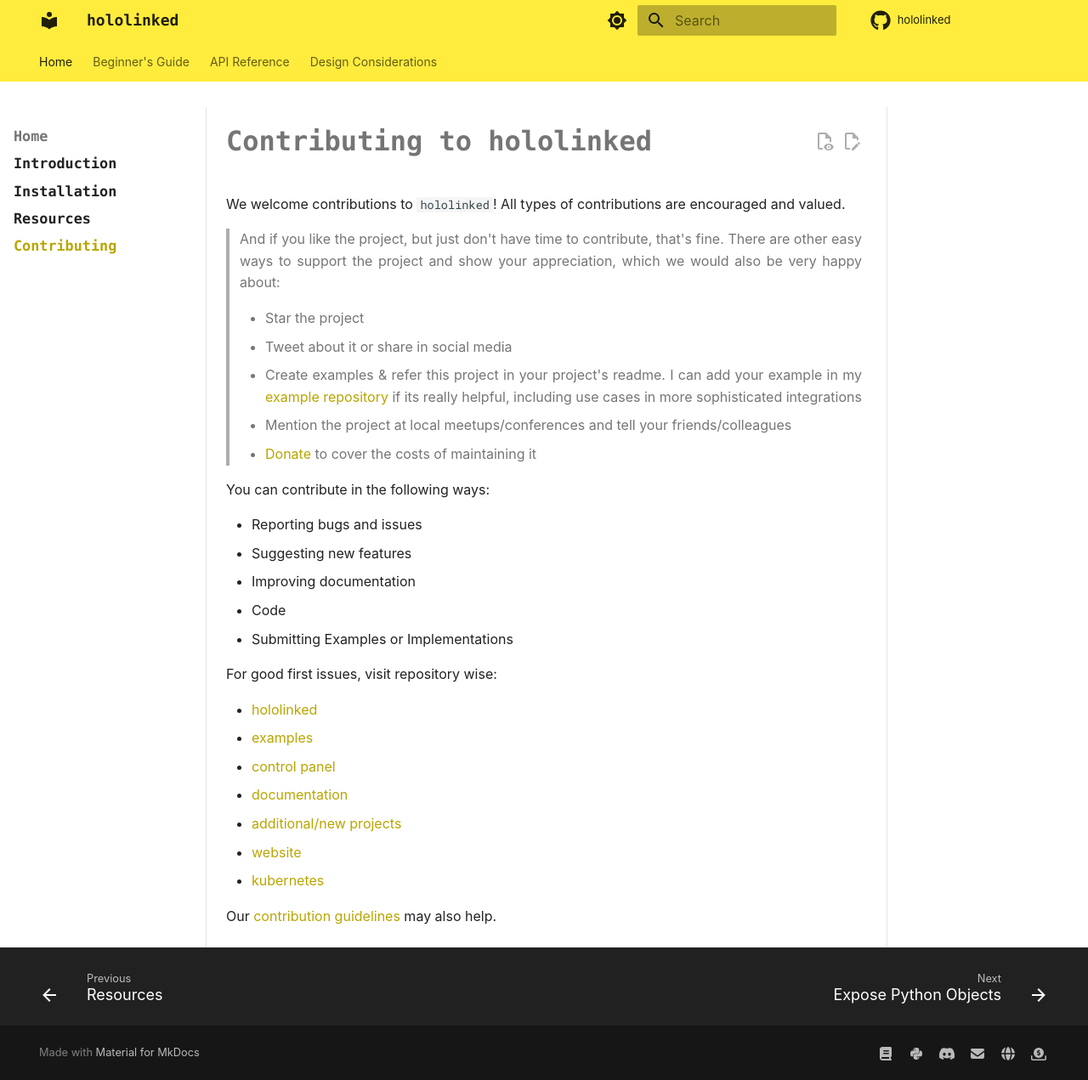
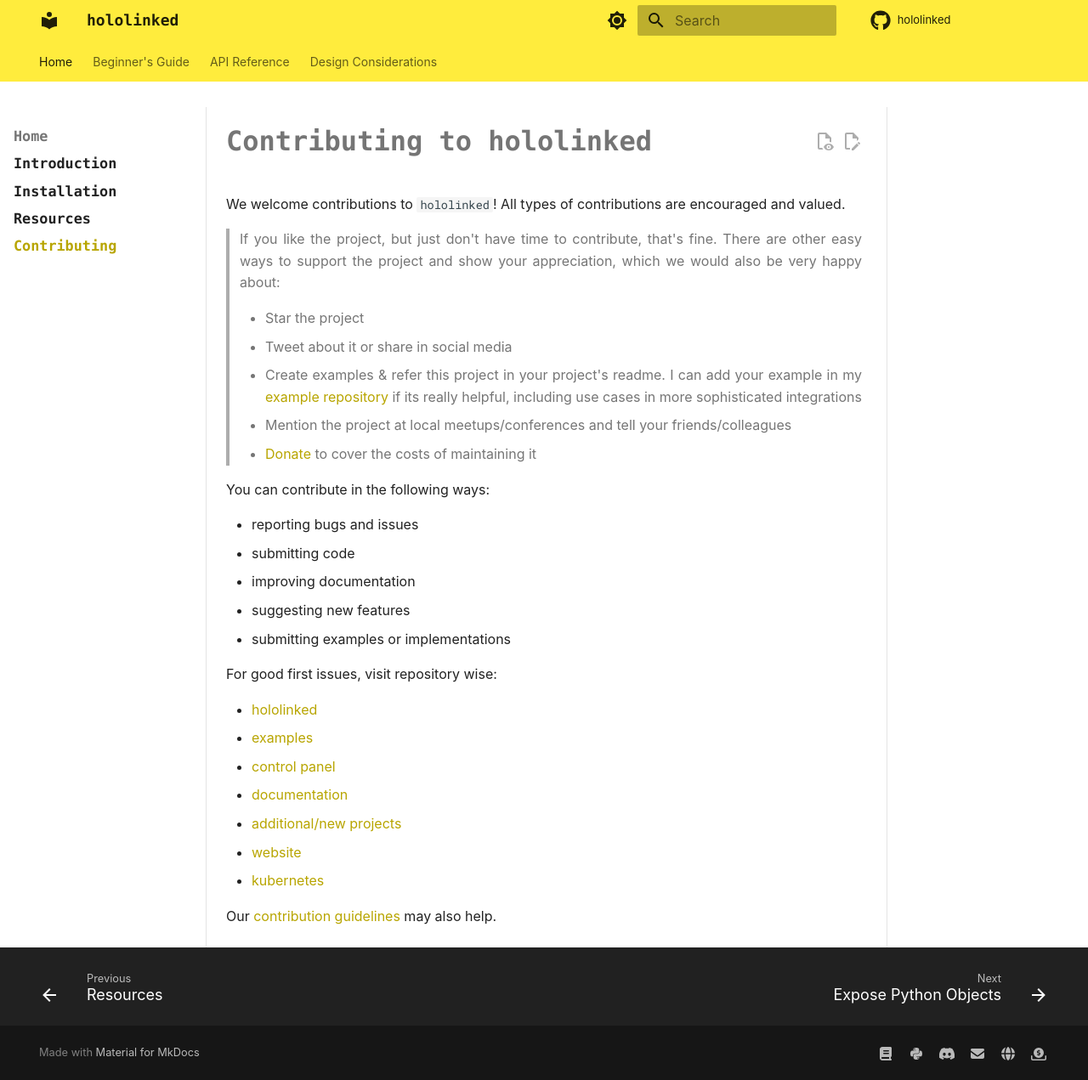
Before and after one commit to hololinked-dev/docs, an MkDocs documentation site: the page built from docs/introduction/contributing.md, in a window 1280 px wide and 1271 px high. Shown: the whole window at 85% size. Built offline with MkDocs 1.6.1 and Material for MkDocs 9.7.7, drawn with Linux system fonts in a browser that asks for light colours; some web fonts are replaced; comment, search, counter and statistics services are not loaded.

```diff
--- a/docs/introduction/contributing.md
+++ b/docs/introduction/contributing.md
@@ -2,7 +2,7 @@
 
 We welcome contributions to `hololinked`! All types of contributions are encouraged and valued.
 
-> And if you like the project, but just don't have time to contribute, that's fine. There are other easy ways to support the project and show your appreciation, which we would also be very happy about:
+> If you like the project, but just don't have time to contribute, that's fine. There are other easy ways to support the project and show your appreciation, which we would also be very happy about:
 >
 > - Star the project
 > - Tweet about it or share in social media
@@ -12,11 +12,11 @@ We welcome contributions to `hololinked`! All types of contributions are encoura
 
 You can contribute in the following ways:
 
-- Reporting bugs and issues
-- Suggesting new features
-- Improving documentation
-- Code
-- Submitting Examples or Implementations
+- reporting bugs and issues
+- submitting code
+- improving documentation
+- suggesting new features
+- submitting examples or implementations
 
 For good first issues, visit repository wise:
 
--- a/mkdocs.yml
+++ b/mkdocs.yml
@@ -22,11 +22,11 @@ nav:
       - Using Actions: beginners-guide/articles/actions.md
       - Using Events: beginners-guide/articles/events.md
       - Using State Machine: beginners-guide/articles/state-machine.md
-      - Configuring Thing Class:
-          - Thing: beginners-guide/articles/thing/index.md
-      - Using Different Protocols:
-          - Object Proxy: beginners-guide/articles/object-proxy.md
-      - Serialization: beginners-guide/articles/serialization.md
+      # - Configuring Thing Class:
+      #     - Thing: beginners-guide/articles/thing/index.md
+      # - Using Different Protocols:
+      #     - Object Proxy: beginners-guide/articles/object-proxy.md
+      # - Serialization: beginners-guide/articles/serialization.md
   # API Reference
   - API Reference:
       - Thing:
```
Also changed, not shown: docs/beginners-guide/articles/state-machine.md (+13 -14 lines), 1 other file.
